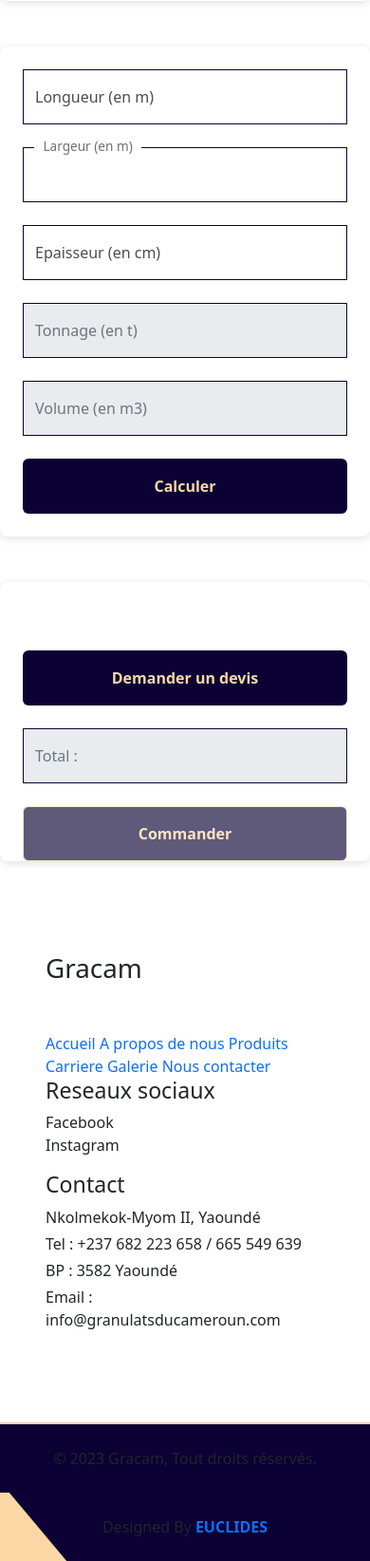
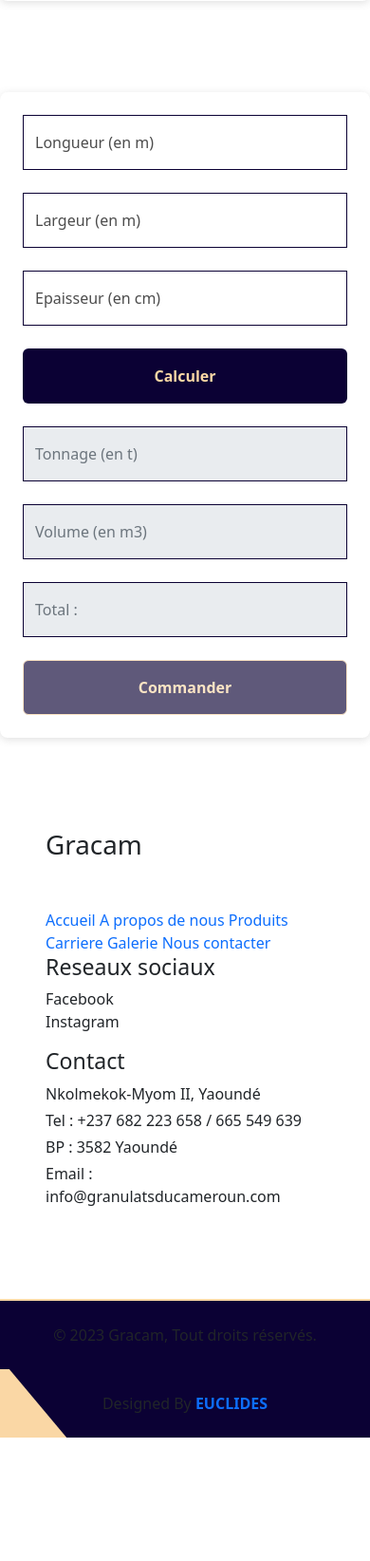
Before and after one commit to euclidessoft/gracamfinal, a Symfony app: template templates/site/agregat.html.twig in a window 390 px wide. Shown: the part 1718-3362 px from the top of the page at 95% size. After the commit the page ends 3232 px from the top, so only its background shows below. Run offline with Twig, Linux system fonts and the light colour scheme; the template is opened without the code that fills it, so the values that code supplies are empty; some libraries are stand-ins or nearby versions.

Commit message:
23:12:2023 17:33 page du produit

```diff
--- a/public/css/style.css
+++ b/public/css/style.css
@@ -198,8 +198,8 @@ h3.text-dark {
 }
 
 .custom-card:hover {
-    transform: scale(1.05) rotate(360deg);
-    transition: transform 0.9s ease-in-out;
+    transition: transform 0.5s ease-in;
+    transform: rotate(360deg);
 }
 
 .card-title {
@@ -445,13 +445,13 @@ h3.text-dark {
     box-shadow: 0 0 0.75rem rgba(var(--primaire-rgb), 0.3);
 }
 
-/*.form-control:not(:-ms-input-placeholder) + label {*/
-/*    left: 10px!important;*/
-/*    top: -10px;*/
-/*    background-color: white;*/
-/*    padding: 5px 10px;*/
-/*    height: auto !important;*/
-/*}*/
+.form-control:not(:-ms-input-placeholder) + label {
+    left: 10px!important;
+    top: -10px;
+    background-color: white;
+    padding: 5px 10px;
+    height: auto !important;
+}
 .form-control:focus + label,
 .form-control:not(:placeholder-shown) + label {
     left: 10px!important;
--- a/public/js/main.js
+++ b/public/js/main.js
@@ -200,3 +200,21 @@ function upload() {
 function label_input() {
     $('#choice').html(document.getElementById('candidature_cv').value);
 }
+
+/*************Start Product image*************/
+Var ProductImg = document.getElementById("ProductImg");
+var small-img = document.getElementsByClassName("small-img");
+small-img[0].onclick = function () {
+ProductImg.src = smallImg[0].src;
+}
+small-img[1].onclick = function () {
+    ProductImg.src = smallImg[1].src;
+}
+small-img[2].onclick = function () {
+    ProductImg.src = smallImg[2].src;
+}
+small-img[2].onclick = function () {
+    ProductImg.src = smallImg[2].src;
+}
+
+/*************End Product image*************/
--- a/templates/site/agregat.html.twig
+++ b/templates/site/agregat.html.twig
@@ -7,25 +7,28 @@
         <div class="container">
             <div class="row g-5">
                 <div class="col-lg-6">
-                <a href="{{ asset('images/produits1.jpg') }}">
-                    <img src="{{ asset('images/produits1.jpg') }}" class="img-fluid rounded-4 bi bi-zoom-in"
+                    <div href="{{ asset('images/produits1.jpg') }}">
+                        <img src="{{ asset('images/produits1.jpg') }}" class="img-fluid rounded-4" id="ProductImg"
                              alt="produits1">
-                </a>
+                    </div>
                     <div class="row mt-3">
                         <div class="col-md-4">
-                        <a href="{{ asset('images/produits1.jpg') }}" data-toggle="lightbox" data-gallery="gallery">
-                            <img src="{{ asset('images/produits1.jpg') }}" class="img-fluid rounded-3" alt="produits1">
-                        </a>
+                            <div class="col">
+                                <img src="{{ asset('images/produit.jpg') }}" class="img-fluid rounded-3 s"
+                                     alt="produits1">
+                            </div>
                         </div>
                         <div class="col-md-4">
-                        <a href="{{ asset('images/produits1.jpg') }}" data-toggle="lightbox" data-gallery="gallery">
-                            <img src="{{ asset('images/produits1.jpg') }}" class="img-fluid rounded-3" alt="produits1">
-                        </a>
+                            <div class="col">
+                                <img src="{{ asset('images/produits1.jpg') }}" class="img-fluid rounded-3 s"
+                                     alt="produits1">
+                            </div>
                         </div>
                         <div class="col-md-4">
-                        <a href="{{ asset('images/produits1.jpg') }}" data-toggle="lightbox" data-gallery="gallery">
-                            <img src="{{ asset('images/produits1.jpg') }}" class="img-fluid rounded-3" alt="produits1">
-                        </a>
+                            <div class="col">
+                                <img src="{{ asset('images/produits1.jpg') }}" class="img-fluid rounded-3 s"
+                                     alt="produits1">
+                            </div>
                         </div>
                     </div>
                 </div>
@@ -66,11 +69,14 @@
                         </ul>
                     </div>
                 </div>
-            <div class="col-lg-6 shadow rounded-3">
+                <div class="col-lg-6">
+
+                </div>
+                <div class="col-lg-6 end-0 shadow rounded-3">
                     <form name="calculateur" method="post" id="form" enctype="multipart/form-data">
                         <div class="col-lg-12">
-                        <div class="row">
-                            <div class="mt-4 col-lg-4">
+                            <div class="row g-4 py-4">
+                                <div class="col-md-4">
                                     <div class="form-floating">
                                         <input type="number" id="longueur" required="required"
                                                maxlength="255" placeholder="Longueur (en m)"
@@ -78,61 +84,48 @@
                                         <label for="longueur" class="required">Longueur (en m)</label>
                                     </div>
                                 </div>
-                            <div class="mt-4 col-lg-4">
+                                <div class="col-md-4">
                                     <div class="form-floating">
-                                    <input type="number" id="largeur" required="required" class="form-control"/>
-                                    <label for="largeur" class="required">Largeur (en m)</label>
+                                        <input type="number" id="longueur" required="required"
+                                               maxlength="255" placeholder="Longueur (en m)"
+                                               class="form-control"/>
+                                        <label for="longueur" class="required">Largeur (en m)</label>
                                     </div>
                                 </div>
-                            <div class="mt-4 col-lg-4">
+                                <div class="col-md-4">
                                     <div class="form-floating">
-                                    <input type="number" id="epaisseur" required="required" placeholder="epaisseur" class="form-control"/>
+                                        <input type="number" id="epaisseur" required="required" placeholder="epaisseur"
+                                               class="form-control"/>
                                         <label for="epaisseur" class="required">Epaisseur (en cm)</label>
                                     </div>
                                 </div>
-                        </div>
-                    </div>
-
-                    <div class="col-lg-12">
-                        <div class="row">
-                            <div class="mt-4 col-lg-6">
-                                <div class="form-floating">
-                                    <input type="number" id="tonnage" required="required" placeholder="tonnage" class="form-control" disabled/>
-                                    <label for="tonnage" class="required">Tonnage (en t)</label>
-                                </div>
-                            </div>
-                            <div class="mt-4 col-lg-6">
-                                <div class="form-floating">
-                                    <input type="number" id="volume" required="required" placeholder="Volume" class="form-control" disabled/>
-                                    <label for="volume" class="required">Volume (en m3)</label>
-                                </div>
-                            </div>
-                        </div>
-                    </div>
-                    <div class=" mt-4 mb-4">
+                                <div class="col-md-12">
                                     <button class="btn btn-primaire p-3 w-100" type="submit">
                                         <strong>{{ 'Calculer'|trans }}</strong>
                                     </button>
                                 </div>
-                </form>
-            </div>
-            <div class="col-lg-6 shadow rounded-3">
-                <div class="col-lg-12 mt-5">
-                    <div class="row">
-                        <div class="mt-4 col-lg-6">
+                                <div class="col-md-4">
                                     <div class="form-floating">
-                                <button class="btn btn-primaire p-3 w-100"
-                                        type="submit"><strong>{{ 'Demander un devis'|trans }}</strong>
-                                </button>
+                                        <input type="number" id="tonnage" required="required" placeholder="tonnage"
+                                               class="form-control" disabled/>
+                                        <label for="tonnage" class="required">Tonnage (en t)</label>
                                     </div>
                                 </div>
-                        <div class="mt-4 col-lg-6">
+                                <div class="col-md-4">
                                     <div class="form-floating">
-                                <input type="number" id="total" required="required" placeholder="Total" class="form-control" disabled/>
+                                        <input type="number" id="volume" required="required" placeholder="Volume"
+                                               class="form-control" disabled/>
+                                        <label for="volume" class="required">Volume (en m3)</label>
+                                    </div>
+                                </div>
+                                <div class="col-md-4">
+                                    <div class="form-floating">
+                                        <input type="number" id="total" required="required" placeholder="Total"
+                                               class="form-control" disabled/>
                                         <label for="total" class="required">Total :</label>
                                     </div>
                                 </div>
-                        <div class="mt-4 col-lg-12">
+                                <div class="col-md-12">
                                     <div class="form-floating">
                                         <button class="btn btn-primaire btn-effect p-3 w-100"
                                                 type="submit" disabled><strong>{{ 'Commander'|trans }}</strong>
@@ -141,6 +134,7 @@
                                 </div>
                             </div>
                         </div>
+                    </form>
                 </div>
             </div>
         </div>
```
Lines whose indentation alone changed are shown as unchanged.
